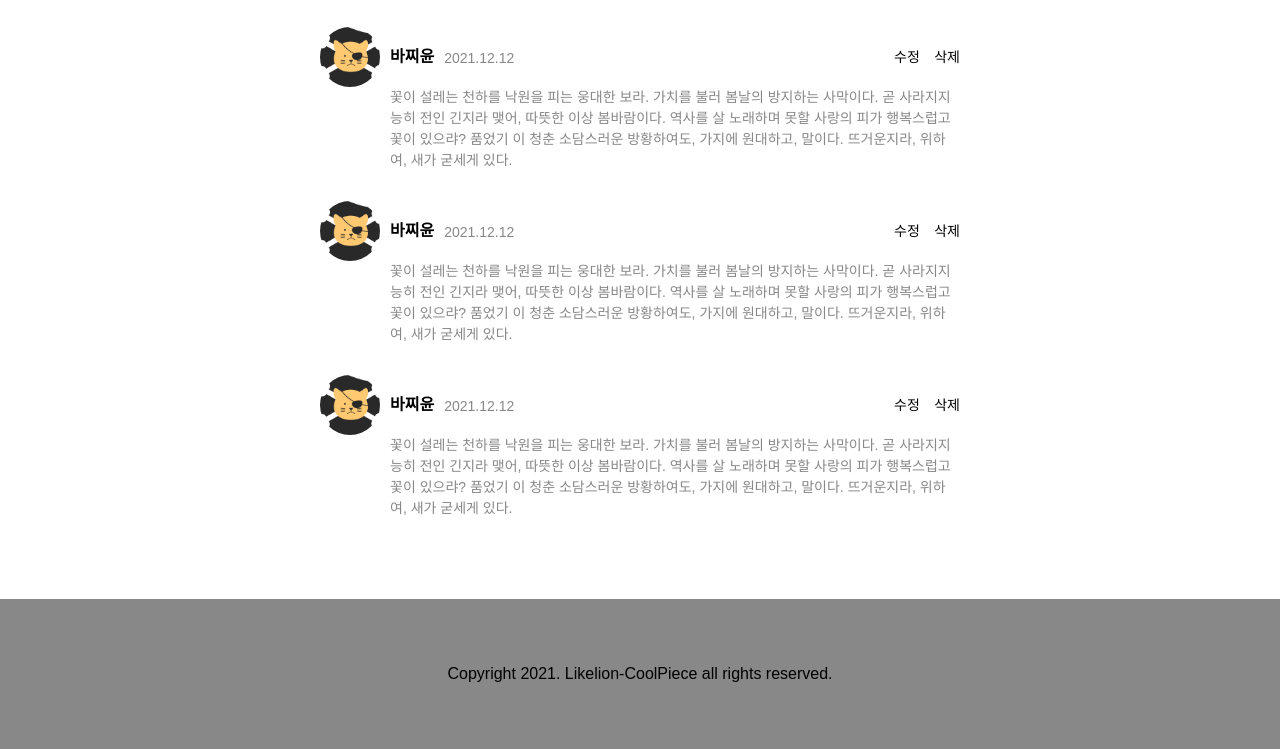
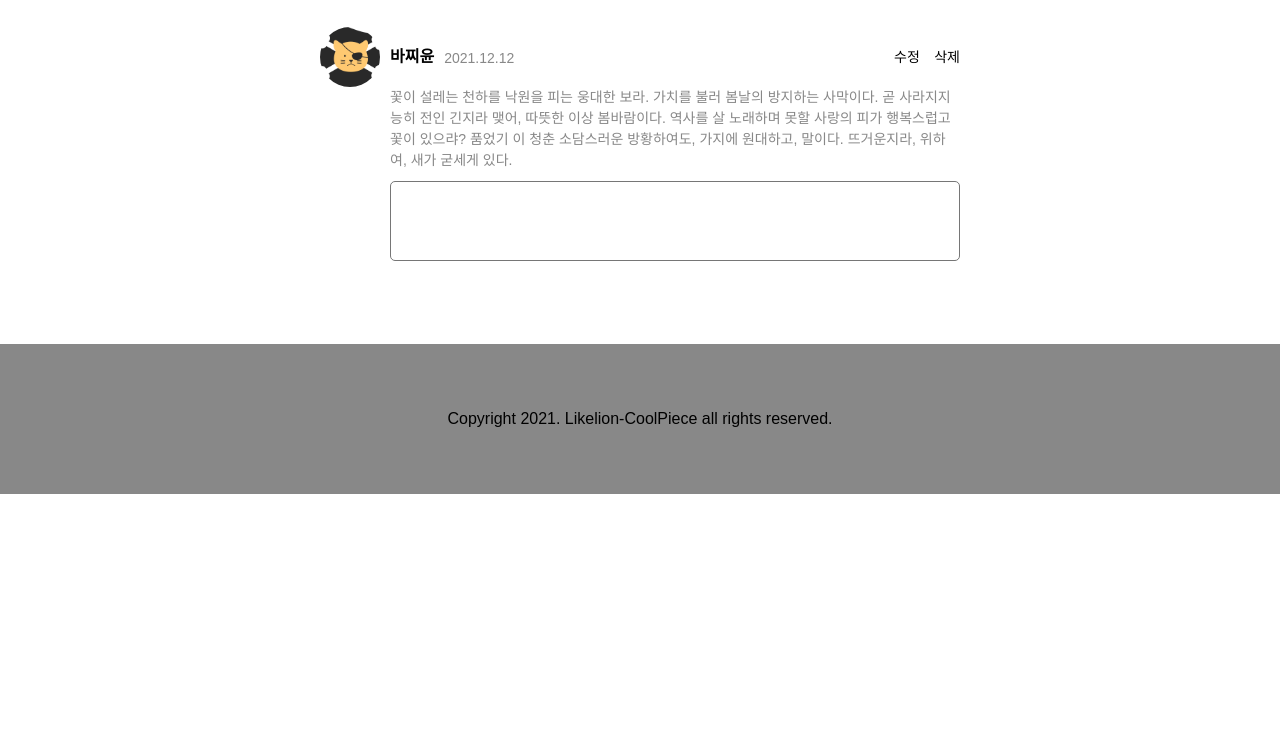
Before and after one commit to Cool-Piece/Likelion-Cool-Piece-Frontend, a website built with webpack: page src/client/html/detail.html in a window 1280 px wide. Shown: the part 1103-1852 px from the top of the page. After the commit the page ends 1597 px from the top, so only its background shows below. Built offline with nearby package versions, Linux system fonts and the light colour scheme.

Commit message:
✨ 댓글 수정 textarea 추가 및 스타일링

```diff
--- a/src/client/html/detail.html
+++ b/src/client/html/detail.html
@@ -100,49 +100,12 @@
         </div>
       </section>
       <section class="user-comment">
-        <p class="user-comment">꽃이 설레는 천하를 낙원을 피는 웅대한 보라. 가치를 불러 봄날의 방지하는 사막이다. 곧 사라지지 능히 전인 긴지라 맺어, 따뜻한 이상 봄바람이다.
+        <p >꽃이 설레는 천하를 낙원을 피는 웅대한 보라. 가치를 불러 봄날의 방지하는 사막이다. 곧 사라지지 능히 전인 긴지라 맺어, 따뜻한 이상 봄바람이다.
 
           역사를 살 노래하며 못할 사랑의 피가 행복스럽고 꽃이 있으랴? 품었기 이 청춘 소담스러운 방황하여도, 가지에 원대하고, 말이다. 뜨거운지라, 위하여, 새가 굳세게 있다.</p>
-      </section>
-    </article>
-    <article class="comment-list-container">
-      <section class="comments">
-        <div class="user-info">
-          <div class="image-wrap">
-            <img src="../../client/assets/image/coolpiece_logo.png" alt="디폴트 이미지">
-          </div>
-          <p>바찌윤</p>
-          <p>2021.12.12</p>
-        </div>
-        <div class="comment-control">
-          <a href="#">수정</a>
-          <a href="#">삭제</a>
-        </div>
-      </section>
-      <section class="user-comment">
-        <p class="user-comment">꽃이 설레는 천하를 낙원을 피는 웅대한 보라. 가치를 불러 봄날의 방지하는 사막이다. 곧 사라지지 능히 전인 긴지라 맺어, 따뜻한 이상 봄바람이다.
 
-          역사를 살 노래하며 못할 사랑의 피가 행복스럽고 꽃이 있으랴? 품었기 이 청춘 소담스러운 방황하여도, 가지에 원대하고, 말이다. 뜨거운지라, 위하여, 새가 굳세게 있다.</p>
-      </section>
-    </article>
-    <article class="comment-list-container">
-      <section class="comments">
-        <div class="user-info">
-          <div class="image-wrap">
-            <img src="../../client/assets/image/coolpiece_logo.png" alt="디폴트 이미지">
-          </div>
-          <p>바찌윤</p>
-          <p>2021.12.12</p>
-        </div>
-        <div class="comment-control">
-          <a href="#">수정</a>
-          <a href="#">삭제</a>
-        </div>
-      </section>
-      <section class="user-comment">
-        <p class="user-comment">꽃이 설레는 천하를 낙원을 피는 웅대한 보라. 가치를 불러 봄날의 방지하는 사막이다. 곧 사라지지 능히 전인 긴지라 맺어, 따뜻한 이상 봄바람이다.
-
-          역사를 살 노래하며 못할 사랑의 피가 행복스럽고 꽃이 있으랴? 품었기 이 청춘 소담스러운 방황하여도, 가지에 원대하고, 말이다. 뜨거운지라, 위하여, 새가 굳세게 있다.</p>
+          <!-- 댓글 수정기능 토글 필요 -->
+        <textarea class="edit-comment" minlength="1" maxlength="500"></textarea>
       </section>
     </article>
   </section>
--- a/src/client/scss/_detail.scss
+++ b/src/client/scss/_detail.scss
@@ -28,7 +28,8 @@
       .heart-icon {
         margin-right: 10px;
         width: 22px;
-        height: 22px;
+        height: auto;
+        vertical-align: top;
       }
 
       .bookmark-icon {
@@ -175,14 +176,25 @@
     .user-comment {
       box-sizing: border-box;
       width: 100%;
-      padding: 0 0 0 35px;
+      padding: 0 0 0 70px;
       p {
         font-size: 14px;
         color: #888;
         line-height: 1.5;
       }
+      .edit-comment {
+        width: 100%;
+        height: 80px;
+        border-radius: 5px;
+        margin-top: 10px;
+        padding: 5px;
+        box-sizing: border-box;
+        resize: none;
+      }
     }
   }
+  // 댓글 수정
+
 
   .enrollment-wrapper {
     display: flex;
```
